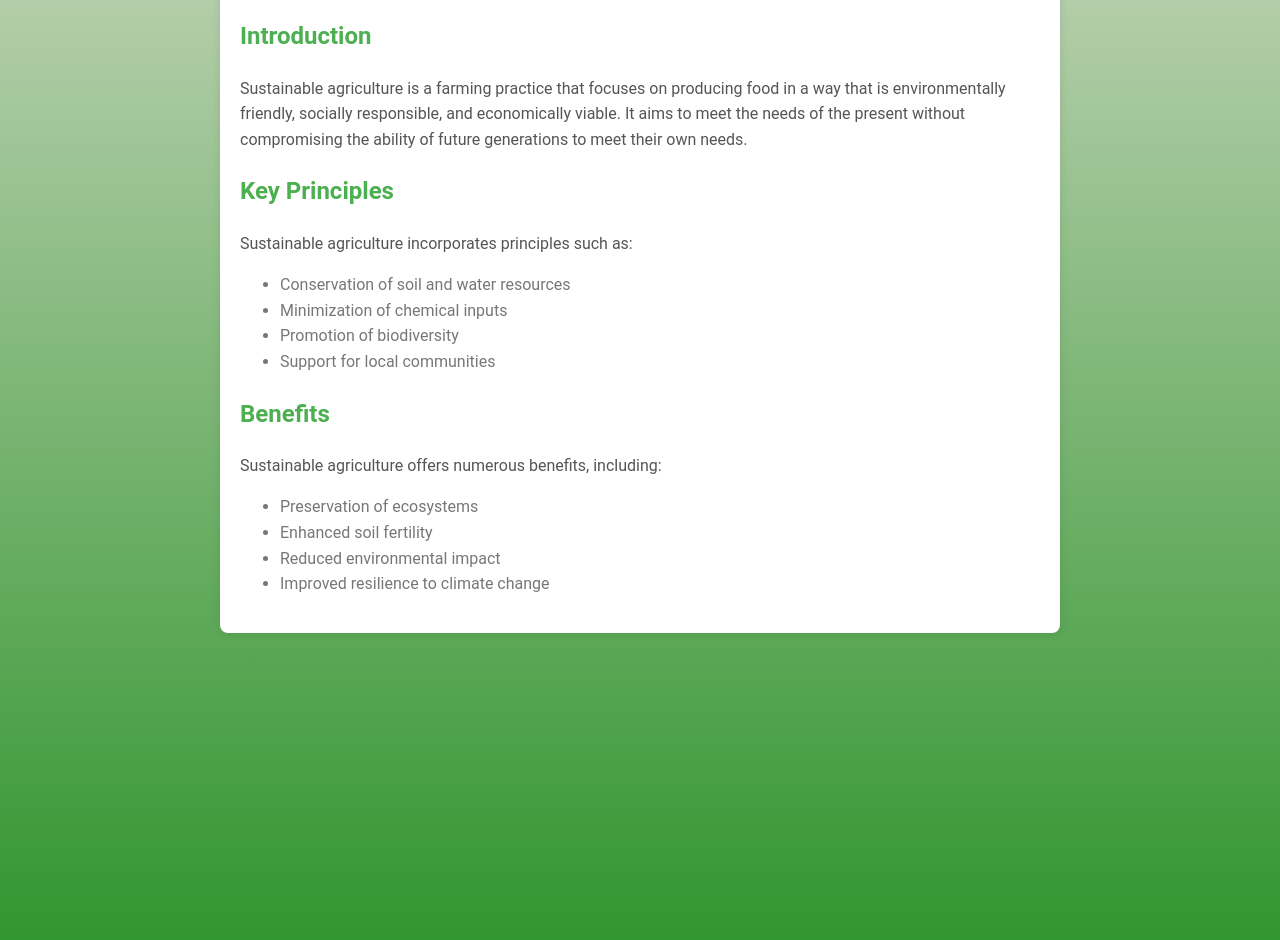
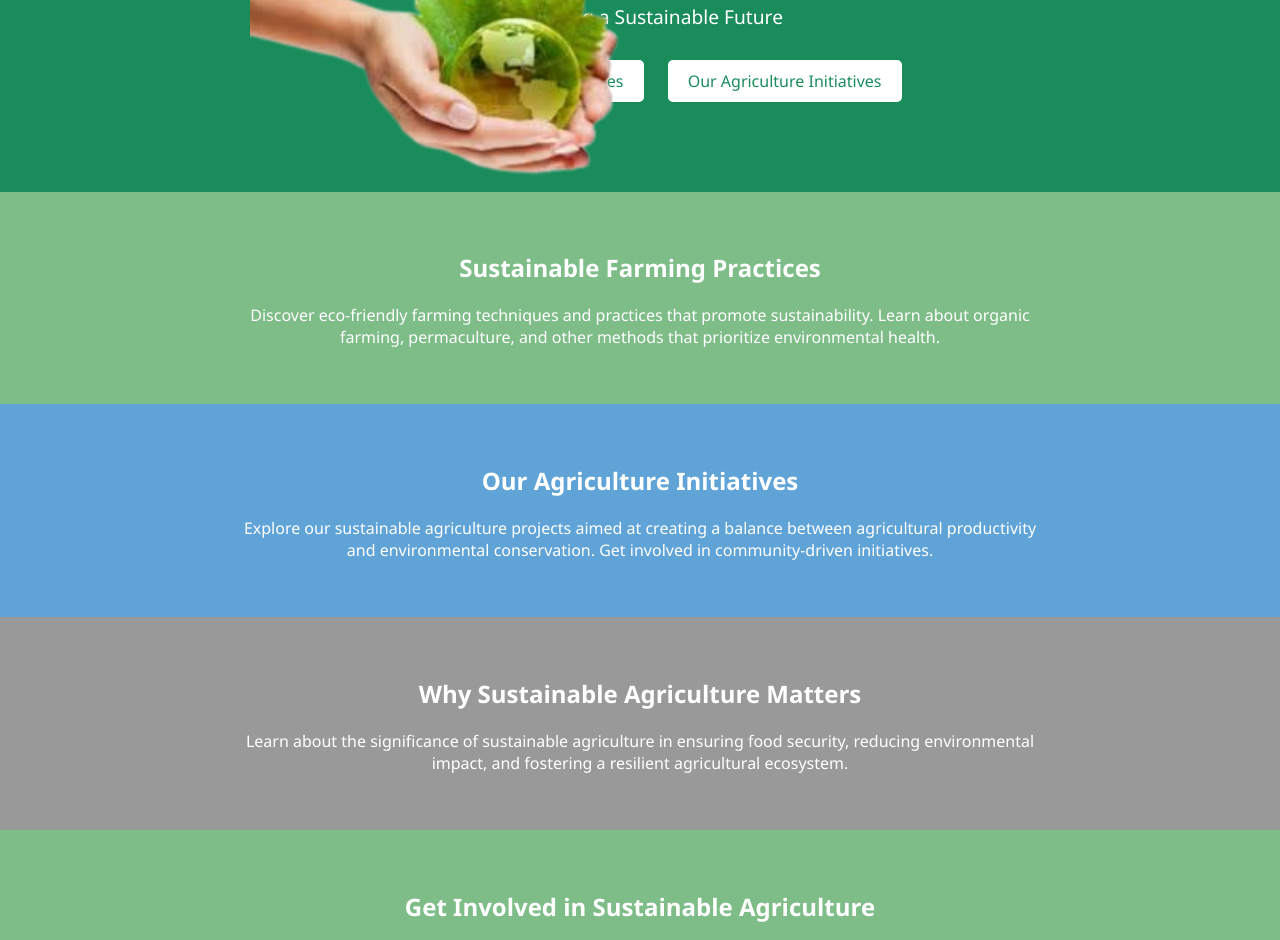
Before and after one commit to AZGeorgiev22/ayrian, a plain HTML site: page pages/infp3.html in a window 1280 px wide. Shown: the part 298-1238 px from the top of the page. Drawn offline with Linux system fonts and the light colour scheme.

Commit message:
final changes

```diff
--- a/pages/infp3.html
+++ b/pages/infp3.html
@@ -4,42 +4,63 @@
     <meta charset="UTF-8">
     <meta http-equiv="X-UA-Compatible" content="IE=edge">
     <meta name="viewport" content="width=device-width, initial-scale=1.0">
-    <link rel="stylesheet" href="../styles/infp3.css"></head>
+    <link rel="stylesheet" href="../styles/infp3.css">
 </head>
 <body>
     <img class="logo" src="../images/logo.png" width="40px">
     <nav class="navbar">
         <a href="../index.html">Home</a>
-        <a href="infp1.html">Global Warming</a>
-        <a href="infp2.html">Water Conservation</a>
+        <a href="infp1.html">Global Warming </a>
+        <a href="infp2.html">Water Conse</a>
         <a href="aboutus.html">About us</a>
-     </nav>
+    </nav>
 
-     <header>
-        Sustainable Agriculture
+    <header class="hero">
+        <div class="hero-content">
+            <h1>EcoHarmony Hub</h1>
+            <p>Cultivating a Sustainable Future</p>
+            <div class="cta-buttons">
+                <a href="#practices">Sustainable Farming Practices</a>
+                <a href="#projects">Our Agriculture Initiatives</a>
+            </div>
+        </div>
     </header>
 
-    <section>
-        <h2>Introduction</h2>
-        <p>Sustainable agriculture is a farming practice that focuses on producing food in a way that is environmentally friendly, socially responsible, and economically viable. It aims to meet the needs of the present without compromising the ability of future generations to meet their own needs.</p>
+    <section id="practices" class="green-section">
+        <div class="section-content">
+            <h2>Sustainable Farming Practices</h2>
+            <p>Discover eco-friendly farming techniques and practices that promote sustainability. Learn about organic farming, permaculture, and other methods that prioritize environmental health.</p>
+        </div>
+    </section>
 
-        <h2>Key Principles</h2>
-        <p>Sustainable agriculture incorporates principles such as:</p>
-        <ul>
-            <li>Conservation of soil and water resources</li>
-            <li>Minimization of chemical inputs</li>
-            <li>Promotion of biodiversity</li>
-            <li>Support for local communities</li>
-        </ul>
+    <section id="projects" class="blue-section">
+        <div class="section-content">
+            <h2>Our Agriculture Initiatives</h2>
+            <p>Explore our sustainable agriculture projects aimed at creating a balance between agricultural productivity and environmental conservation. Get involved in community-driven initiatives.</p>
+        </div>
+    </section>
 
-        <h2>Benefits</h2>
-        <p>Sustainable agriculture offers numerous benefits, including:</p>
-        <ul>
-            <li>Preservation of ecosystems</li>
-            <li>Enhanced soil fertility</li>
-            <li>Reduced environmental impact</li>
-            <li>Improved resilience to climate change</li>
-        </ul>
+    <section id="agriculture-info" class="gray-section">
+        <div class="section-content">
+            <h2>Why Sustainable Agriculture Matters</h2>
+            <p>Learn about the significance of sustainable agriculture in ensuring food security, reducing environmental impact, and fostering a resilient agricultural ecosystem.</p>
+        </div>
     </section>
+
+    <section id="get-involved" class="green-section">
+        <div class="section-content">
+            <h2>Get Involved in Sustainable Agriculture</h2>
+            <p>Join our efforts to promote sustainable agriculture. Engage in educational programs, community farms, and advocacy for policies that support environmentally conscious farming practices.</p>
+        </div>
+    </section>
+
+    <section id="educational-resources" class="blue-section">
+        <div class="section-content">
+            <h2>Educational Resources for Sustainable Agriculture</h2>
+            <p>Access resources and information to deepen your understanding of sustainable agriculture. Stay informed about the latest advancements in agroecology and regenerative farming.</p>
+        </div>
+    </section>
+
+    <img class="jfif" src="../images/agr.png">
 </body>
 </html>
--- a/styles/infp2.css
+++ b/styles/infp2.css
@@ -1,98 +1,96 @@
-/*tuk pishem css samo za infp2*/
+/*tuk pishem css samo za infp1*/
 @import"./global.css";
 @import "./rotatingGlobe.css";
 @import "./flippingCards.css";
-/* styles.css */
-
 body {
-    font-family: 'Poppins', sans-serif;
+    font-family: 'Segoe UI', Tahoma, Geneva, Verdana, sans-serif;
     margin: 0;
     padding: 0;
-    background-color: #f0f0f0;
-    color: #333;
+    box-sizing: border-box;
 }
 
-.animated-header {
-    background: linear-gradient(to right, #4CAF50, #2E7D32);
-    color: white;
+.hero {
+    background-color: #1a8c5c;
+    color: #fff;
     text-align: center;
-    padding: 1em;
-    animation: fadeIn 1.5s ease-in-out;
-    box-shadow: 0px 3px 5px rgba(0, 0, 0, 0.2);
+    padding: 80px 20px;
 }
 
-.animated-section {
+.hero-content {
     max-width: 800px;
-    margin: 20px auto;
-    padding: 20px;
-    background-color: white;
-    box-shadow: 0px 0px 15px rgba(0, 0, 0, 0.1);
-    animation: slideUp 1.5s ease-in-out;
-    border-radius: 8px;
+    margin: 0 auto;
 }
 
-p {
-    font-size: 1.2em;
-    line-height: 1.6;
-    color: #555;
+.hero-content h1 {
+    margin-bottom: 10px;
 }
 
-ul {
-    list-style-type: none;
-    padding: 0;
+.hero-content p {
+    font-size: 1.2em;
 }
 
-.animated-list {
-    opacity: 0;
-    transform: translateY(20px);
-    animation: fadeInUp 1s forwards;
-    transition: transform 0.3s ease, opacity 0.3s ease;
-    font-size: 1.1em;
+.cta-buttons a {
+    display: inline-block;
+    margin: 10px;
+    padding: 10px 20px;
+    background-color: #fff;
+    color: #1a8c5c;
+    text-decoration: none;
+    border-radius: 5px;
+    transition: background-color 0.3s;
 }
 
-.animated-list:hover {
-    transform: scale(1.05);
-    transition: transform 0.3s ease;
+.cta-buttons a:hover {
+    background-color: #1a8c5c;
+    color: #fff;
 }
 
-@keyframes fadeIn {
-    from {
-        opacity: 0;
-    }
-    to {
-        opacity: 1;
-    }
+.section-content {
+    max-width: 800px;
+    margin: 0 auto;
+    padding: 40px;
+    text-align: center;
 }
 
-@keyframes slideUp {
-    from {
-        transform: translateY(20px);
-    }
-    to {
-        transform: translateY(0);
-    }
+.green-section {
+    background-color: #7ebd88;
+    color: #fff;
 }
 
-@keyframes fadeInUp {
-    from {
-        opacity: 0;
-        transform: translateY(20px);
-    }
-    to {
-        opacity: 1;
-        transform: translateY(0);
-    }
+.blue-section {
+    background-color: #5fa3d7;
+    color: #fff;
 }
 
-footer {
+.gray-section {
+    background-color: #999;
+    color: #fff;
+}
+
+.footer {
     background-color: #333;
-    color: white;
+    color: #fff;
     text-align: center;
-    padding: 1em;
-    position: fixed;
-    bottom: 0;
-    width: 100%;
-    font-size: 0.8em;
+    padding: 20px 0;
+}
+
+.footer-content {
+    max-width: 800px;
+    margin: 0 auto;
+}
+
+.quick-links a {
+    color: #fff;
+    margin: 0 15px;
+    text-decoration: none;
+}
+.jfif{
+
+    top: -1350px;
+    white-space: nowrap;
+    position: relative;
+    left: 250px;
+    width:250px;
 }
 a:hover {
     color: #45a049;
--- a/styles/infp3.css
+++ b/styles/infp3.css
@@ -1,81 +1,97 @@
-/*tuk pishem css samo za infp3*/
+/*tuk pishem css samo za infp1*/
 @import"./global.css";
 @import "./rotatingGlobe.css";
 @import "./flippingCards.css";
 body {
-    font-family: 'Roboto', Arial, sans-serif;
+    font-family: 'Segoe UI', Tahoma, Geneva, Verdana, sans-serif;
     margin: 0;
     padding: 0;
-    background-color: #f8f8f8;
-    color: #333;
-    line-height: 1.6;
+    box-sizing: border-box;
 }
 
-header {
-    background-color: #4CAF50;
+.hero {
+    background-color: #1a8c5c;
     color: #fff;
     text-align: center;
-    padding: 1em;
-    font-size: 2em;
-    letter-spacing: 1px;
+    padding: 80px 20px;
 }
 
-section {
+.hero-content {
     max-width: 800px;
-    margin: 20px auto;
-    padding: 20px;
-    background-color: #fff;
-    border-radius: 8px;
-    box-shadow: 0 0 10px rgba(0, 0, 0, 0.1);
-    animation: fadeIn 1.5s ease-out;
+    margin: 0 auto;
 }
 
-h1, h2 {
-    color: #4CAF50;
+.hero-content h1 {
+    margin-bottom: 10px;
 }
 
-p {
-    color: #555;
+.hero-content p {
+    font-size: 1.2em;
 }
 
-ul {
-    color: #777;
+.cta-buttons a {
+    display: inline-block;
+    margin: 10px;
+    padding: 10px 20px;
+    background-color: #fff;
+    color: #1a8c5c;
+    text-decoration: none;
+    border-radius: 5px;
+    transition: background-color 0.3s;
 }
 
-footer {
-    background-color: #4CAF50;
+.cta-buttons a:hover {
+    background-color: #1a8c5c;
+    color: #fff;
+}
+
+.section-content {
+    max-width: 800px;
+    margin: 0 auto;
+    padding: 40px;
+    text-align: center;
+}
+
+.green-section {
+    background-color: #7ebd88;
+    color: #fff;
+}
+
+.blue-section {
+    background-color: #5fa3d7;
+    color: #fff;
+}
+
+.gray-section {
+    background-color: #999;
+    color: #fff;
+}
+
+.footer {
+    background-color: #333;
     color: #fff;
     text-align: center;
-    padding: 1em 0;
-    animation: fadeInUp 1s ease-out;
+    padding: 20px 0;
 }
 
-a {
-    color: #4CAF50;
-    text-decoration: none;
-    transition: color 0.3s ease;
+.footer-content {
+    max-width: 800px;
+    margin: 0 auto;
 }
 
+.quick-links a {
+    color: #fff;
+    margin: 0 15px;
+    text-decoration: none;
+}
+.jfif{
+
+    top: -1350px;
+    white-space: nowrap;
+    position: relative;
+    left: 250px;
+    width:400px;
+}
 a:hover {
     color: #45a049;
 }
-
-@keyframes fadeIn {
-    from {
-        opacity: 0;
-    }
-    to {
-        opacity: 1;
-    }
-}
-
-@keyframes fadeInUp {
-    from {
-        opacity: 0;
-        transform: translateY(20px);
-    }
-    to {
-        opacity: 1;
-        transform: translateY(0);
-    }
-}
```
Also changed, not shown: pages/infp1.html (+0 -1 lines), pages/infp2.html (+46 -12 lines), images/agr.png (added), images/vodai.png (added), 1 other file.
